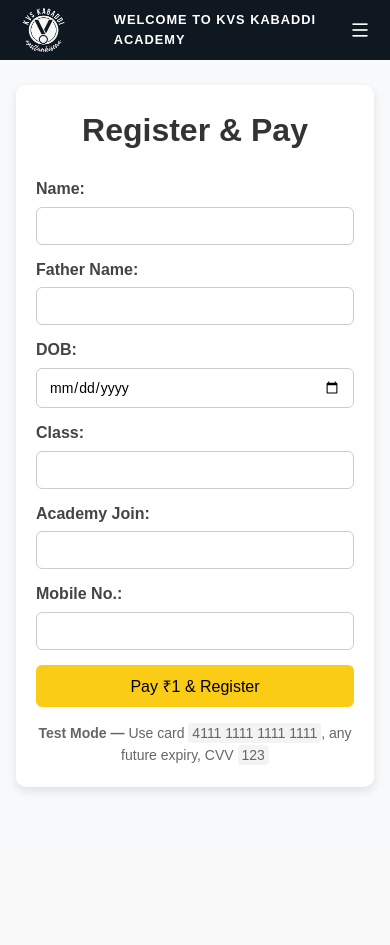
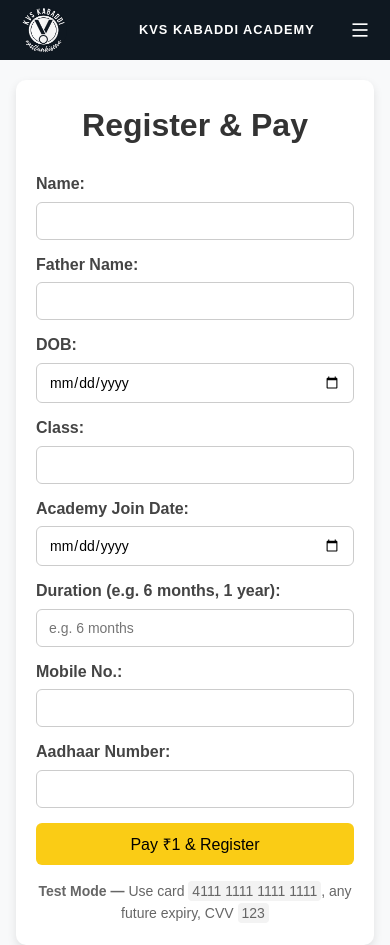
Before and after one commit to utsav-18/Kabaddi-Academy, a Flask app: page /registration in a window 390 px wide. Before the commit the page ends 791 px from the top, so only its background shows below. Run offline with Flask 3, Linux system fonts and the light colour scheme; some libraries are stand-ins or nearby versions.

Commit message:
Landing PAge

```diff
--- a/app.py
+++ b/app.py
@@ -45,14 +45,14 @@ def login():
     return render_template('login.html')
 
 # ==============================
-# New merged Registration+Payment
+# Registration + Payment Route
 # ==============================
 @app.route('/registration', methods=['GET', 'POST'])
 def registration():
     if request.method == 'POST':
         data = request.get_json()
 
-        # Find the next S.No
+        # Find next S.No
         sno = 1
         if os.path.exists('data/students.csv'):
             with open('data/students.csv', newline='', encoding='utf-8') as csvfile:
@@ -61,6 +61,7 @@ def registration():
                 if snos:
                     sno = max(snos) + 1
 
+        # Prepare student record
         student = {
             'S.No': str(sno),
             'Name': data.get('name'),
@@ -68,20 +69,28 @@ def registration():
             'DOB': data.get('dob'),
             'Class': data.get('class'),
             'Academy Join': data.get('academy_join'),
+            'Duration': data.get('duration'),
             'Mobile No.': data.get('contact'),
+            'Aadhaar': data.get('aadhaar'),
             'Payment ID': data.get('payment_id')
         }
 
+        # Ensure data directory exists
         os.makedirs('data', exist_ok=True)
+
+        # Save to CSV
         file_exists = os.path.isfile('data/students.csv')
         with open('data/students.csv', 'a', newline='', encoding='utf-8') as csvfile:
-            fieldnames = ['S.No', 'Name', 'Father Name', 'DOB', 'Class', 'Academy Join', 'Mobile No.', 'Payment ID']
+            fieldnames = [
+                'S.No', 'Name', 'Father Name', 'DOB', 'Class',
+                'Academy Join', 'Duration', 'Mobile No.', 'Aadhaar', 'Payment ID'
+            ]
             writer = csv.DictWriter(csvfile, fieldnames=fieldnames)
             if not file_exists:
                 writer.writeheader()
             writer.writerow(student)
 
-        return jsonify({'status': 'success', 'message': 'Registered and payment saved.'})
+        return jsonify({'success': True, 'message': 'Registered and payment saved.'})
 
     return render_template('registration_payment.html')
 
@@ -102,12 +111,19 @@ def edit_student(sno):
         student['DOB'] = request.form.get('dob')
         student['Class'] = request.form.get('class')
         student['Academy Join'] = request.form.get('academy_join')
+        student['Duration'] = request.form.get('duration')
         student['Mobile No.'] = request.form.get('contact')
+        student['Aadhaar'] = request.form.get('aadhaar')
+
         with open('data/students.csv', 'w', newline='', encoding='utf-8') as csvfile:
-            fieldnames = ['S.No', 'Name', 'Father Name', 'DOB', 'Class', 'Academy Join', 'Mobile No.', 'Payment ID']
+            fieldnames = [
+                'S.No', 'Name', 'Father Name', 'DOB', 'Class',
+                'Academy Join', 'Duration', 'Mobile No.', 'Aadhaar', 'Payment ID'
+            ]
             writer = csv.DictWriter(csvfile, fieldnames=fieldnames)
             writer.writeheader()
             writer.writerows(students)
+
         return redirect(url_for('dashboard'))
     return render_template('edit_student.html', student=student)
 
@@ -119,11 +135,16 @@ def delete_student(sno):
         for row in reader:
             students.append(row)
     students = [s for s in students if s['S.No'] != sno]
+
     with open('data/students.csv', 'w', newline='', encoding='utf-8') as csvfile:
-        fieldnames = ['S.No', 'Name', 'Father Name', 'DOB', 'Class', 'Academy Join', 'Mobile No.', 'Payment ID']
+        fieldnames = [
+            'S.No', 'Name', 'Father Name', 'DOB', 'Class',
+            'Academy Join', 'Duration', 'Mobile No.', 'Aadhaar', 'Payment ID'
+        ]
         writer = csv.DictWriter(csvfile, fieldnames=fieldnames)
         writer.writeheader()
         writer.writerows(students)
+
     return redirect(url_for('dashboard'))
 
 @app.route('/news')
--- a/static/index.css
+++ b/static/index.css
@@ -266,7 +266,6 @@ nav {
 
   .btn {
     padding: 12px 25px;
-    background: #e63946;
     color: #fff;
     border: none;
     border-radius: 25px;
@@ -573,8 +572,8 @@ nav {
 /* Registration container */
 .reg-main-container {
     margin-top: 50px; /* keep desktop spacing */
-    position: fixed;
-    height: 100vh;
+    position:absolute;
+    height: 120vh;
     width: 100vw;
     display: flex;
     justify-content: center;
@@ -701,16 +700,13 @@ body.dark-mode .form-input:focus {
 .about-header h2 {
     font-size: 2.2rem;
     font-weight: bold;
-    color: #FFD700; /* Yellow highlight */
+    color: #000;
     border-bottom: 4px solid #FFD700;
     display: inline-block;
     padding-bottom: 8px;
     transition: text-shadow 0.3s ease;
 }
 
-.about-header h2:hover {
-    text-shadow: 0 0 10px #FFD700, 0 0 20px #FFD700;
-}
 
 .about-content {
     display: flex;
@@ -1112,6 +1108,9 @@ body.dark-mode h1:hover {
 body.dark-mode p {
     color: #c1bebe;
 }
+body.dark-mode .nav-link a:hover {
+    color: #000;
+}
 
 /* ===========================
    CONTACT PAGE (Row Layout)
@@ -1143,12 +1142,12 @@ body.dark-mode .contact-row.address i { color: #facc15; text-shadow: 0 0 8px #fa
   .reg-main-container {
     /* push form higher on phone */
     align-items: flex-start !important;   /* beat the base rule */
-    position: fixed;                      /* keep your full-screen modal vibe */
-    top: 85px;                            /* header height + a lil spacing */
+    position: absolute;                      /* keep your full-screen modal vibe */
+    top: 80px;                            /* header height + a lil spacing */
     left: 0; right: 0;
 
     /* use dynamic viewport units to avoid mobile URL bar bugs */
-    height: calc(100dvh - 72px);
+    height: calc(108dvh - 72px);
     margin-top: 0 !important;             /* kill the desktop margin */
     padding-top: 0;
     justify-content: center;              /* center horizontally via flex parent */
--- a/static/script.js
+++ b/static/script.js
@@ -59,8 +59,9 @@ if (mobileToggle) mobileToggle.addEventListener('click', toggleDarkMode);
 // home page
  // Hero Slider Auto Change
 {
-// home page
- // Hero Slider Auto Change
+// ==========================
+// Hero Slider Auto Change (Every 5s)
+// ==========================
 let currentSlide = 0;
 const slides = document.querySelectorAll(".hero-slider img");
 
@@ -72,15 +73,26 @@ function changeSlide() {
     }
   });
 
+  // move to next slide
   currentSlide = (currentSlide + 1) % slides.length;
 }
 
+// run first immediately so one is visible
+if (slides.length > 0) {
+  changeSlide();
+  setInterval(changeSlide, 5000); // every 5s
+}
+
+// ==========================
+// Carousel With Buttons
+// ==========================
 const track = document.querySelector(".carousel-track");
 const prevBtn = document.querySelector(".prev");
 const nextBtn = document.querySelector(".next");
 
+if (track && prevBtn && nextBtn) {
   let index = 0;
-const imgWidth = 270; // image width + margin
+  const imgWidth = 270; // image width + margin (adjust if needed)
 
   nextBtn.addEventListener("click", () => {
     if (index < track.children.length - 1) {
@@ -95,5 +107,6 @@ prevBtn.addEventListener("click", () => {
       track.style.transform = `translateX(-${index * imgWidth}px)`;
     }
   });
+}
 
 }
--- a/templates/base.html
+++ b/templates/base.html
@@ -17,7 +17,7 @@
                 <i class="ri-menu-line"></i>
             </div>
             <div class="title">
-                <h1>Welcome to KVS Kabaddi Academy</h1>
+                <h1>KVS Kabaddi Academy</h1>
             </div>
             <div class="nav-link">
                 <nav>
--- a/templates/news.html
+++ b/templates/news.html
@@ -2,6 +2,6 @@
 {% block title %}News & Events{% endblock %}
 {% block content %}
       <div class="overlapping-bg"></div>
-<h2>Hey there</h2>
-<p>We are still working on this page.</p>
+      <h2>Hey there</h2>
+      <p style="color: black;">We are still working on this page.</p>
 {% endblock %}
--- a/templates/registration_payment.html
+++ b/templates/registration_payment.html
@@ -5,9 +5,7 @@
 {% block content %}
 
 <div class="reg-main-container">
-
     <div class="registration-container">
-
         <h1 class="form-title">Register & Pay</h1>
 
         <form id="regForm" class="registration-form">
@@ -32,13 +30,23 @@
             </label>
 
             <label>
-                    Academy Join:
-                    <input type="text" name="academy_join" class="form-input">
+                Academy Join Date:
+                <input type="date" name="academy_join" class="form-input" required>
+            </label>
+
+            <label>
+                Duration (e.g. 6 months, 1 year):
+                <input type="text" name="duration" class="form-input" placeholder="e.g. 6 months" required>
             </label>
 
             <label>
                 Mobile No.:
-                    <input type="text" name="contact" class="form-input" required>
+                <input type="text" name="contact" class="form-input" maxlength="10" required>
+            </label>
+
+            <label>
+                Aadhaar Number:
+                <input type="text" name="aadhaar" class="form-input" maxlength="14" required>
             </label>
 
             <button type="button" id="payBtn" class="btn-primary">
@@ -50,9 +58,7 @@
             <strong>Test Mode —</strong> Use card <code>4111 1111 1111 1111</code>, any future expiry, CVV <code>123</code>
         </p>
     </div>
-
 </div>
-
 
 <script src="https://checkout.razorpay.com/v1/checkout.js"></script>
 <script>
@@ -60,20 +66,37 @@ document.getElementById("payBtn").addEventListener("click", function() {
     const form = document.getElementById("regForm");
     const name = form.elements['name'].value.trim();
     const contact = form.elements['contact'].value.trim();
+    const aadhaarRaw = form.elements['aadhaar'] ? form.elements['aadhaar'].value.replace(/\s+/g, '') : "";
+    const duration = form.elements['duration'].value.trim();
+    const academyJoin = form.elements['academy_join'].value.trim();
 
-    // Check if required fields are filled
-    if (!name || !contact) {
-        alert("Please fill in all the details before proceeding to payment.");
+    // Check required fields
+    if (!name || !contact || !aadhaarRaw || !duration || !academyJoin) {
+        alert("Please fill in all required fields before proceeding.");
         return;
     }
 
+    // Aadhaar validation (must be 12 digits)
+    if (!/^\d{12}$/.test(aadhaarRaw)) {
+        alert("Please enter a valid 12-digit Aadhaar number.");
+        return;
+    }
+
+    // Contact validation (10 digits)
+    if (!/^\d{10}$/.test(contact)) {
+        alert("Please enter a valid 10-digit mobile number.");
+        return;
+    }
+
+    // Prepare form data
     const formData = new FormData(form);
     let data = {};
     formData.forEach((v, k) => data[k] = v);
+    data.aadhaar = aadhaarRaw; // send only digits
 
     const options = {
-        key: "rzp_test_XbnqrIC7Y9cJV0",
-        amount: 100,
+        key: "rzp_test_XbnqrIC7Y9cJV0", // test key
+        amount: 100, // ₹1 (100 paise)
         currency: "INR",
         name: "KVS Kabaddi Academy",
         description: "Admission Fee",
@@ -93,13 +116,42 @@ document.getElementById("payBtn").addEventListener("click", function() {
             })
             .then(r => r.json())
             .then(res => {
+                if (res.success) {
                     alert("Registration & Payment Successful!");
                     window.location.href = "/dashboard";
+                } else {
+                    alert("Server rejected payment. Please contact support.");
+                }
+            })
+            .catch(err => {
+                console.error(err);
+                alert("Something went wrong while saving registration.");
             });
         }
     };
+
     const rzp = new Razorpay(options);
+
+    // Handle payment failures
+    rzp.on("payment.failed", function (response) {
+        alert("Payment Failed: " + response.error.description);
+    });
+
     rzp.open();
+});
+
+// Aadhaar auto-formatting as XXXX XXXX XXXX
+document.addEventListener("DOMContentLoaded", function() {
+    const aadhaarInput = document.querySelector("input[name='aadhaar']");
+    if (aadhaarInput) {
+        aadhaarInput.addEventListener("input", function(e) {
+            let value = e.target.value.replace(/\s+/g, "").replace(/[^0-9]/g, ""); // digits only
+            if (value.length > 12) value = value.slice(0, 12); // max 12 digits
+
+            // Format as XXXX XXXX XXXX
+            e.target.value = value.replace(/(\d{4})(?=\d)/g, "$1 ").trim();
+        });
+    }
 });
 </script>
 
```
Also changed, not shown: templates/dashboard.html (+15 -2 lines), templates/index.html (+3 -4 lines), static/kvs1.jpg, static/kvs10.jpg (deleted), static/kvs3.jpg, static/kvs4.jpg, static/kvs5.jpg (deleted), static/kvs6.jpg (deleted). Lines whose indentation alone changed are shown as unchanged.
